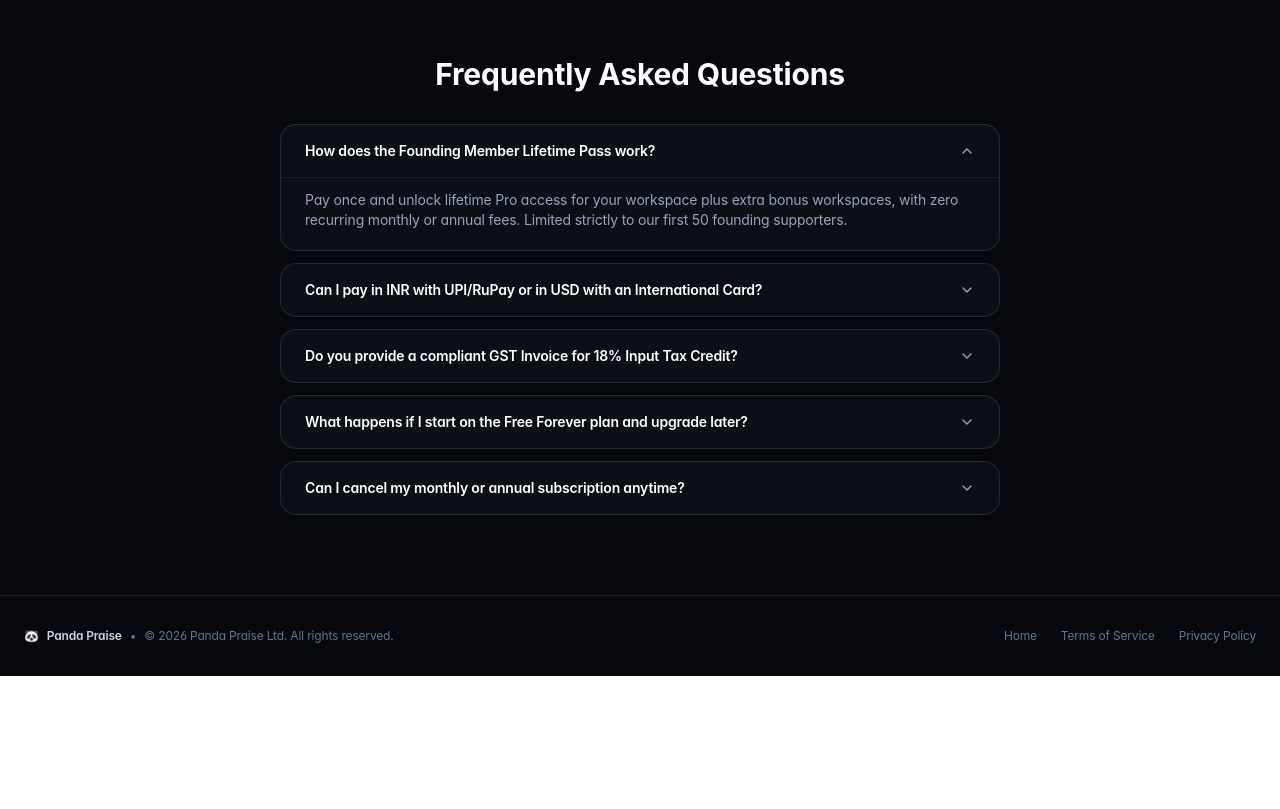
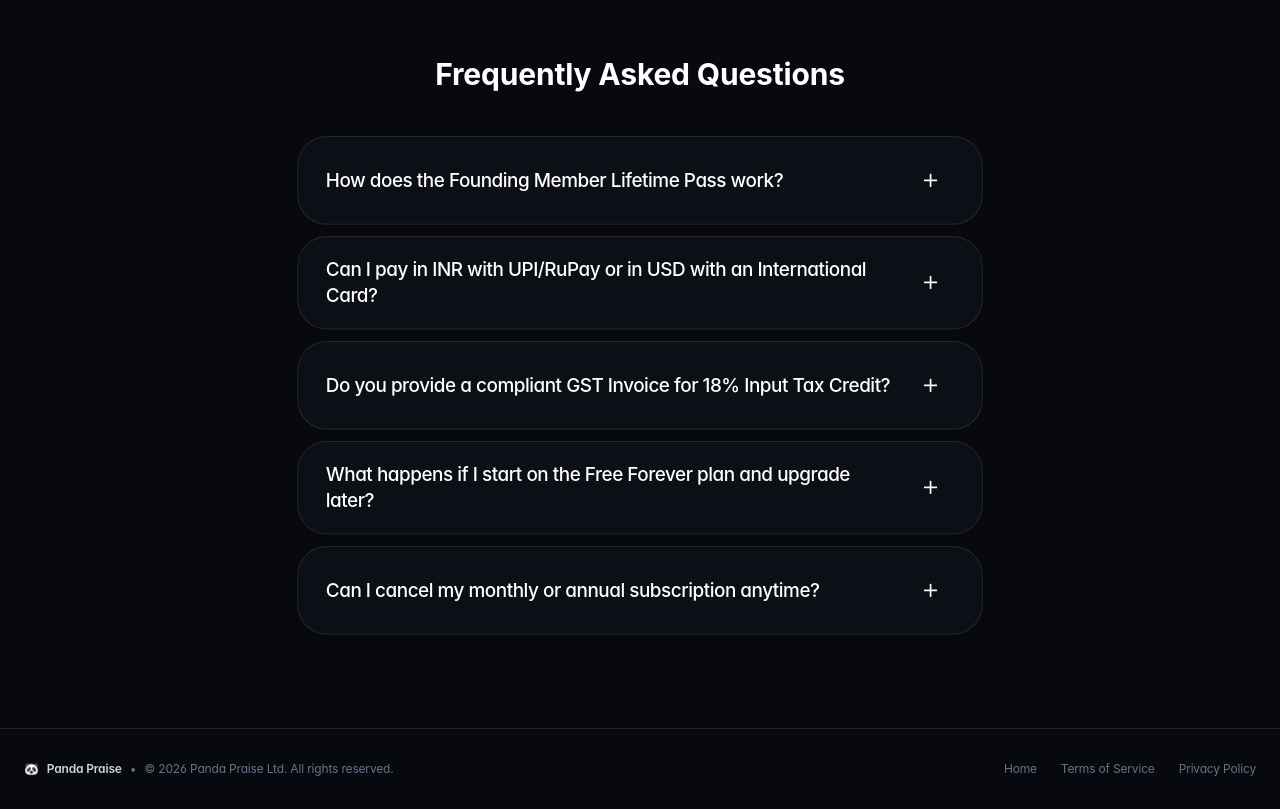
Before and after one commit to greetingsgopal-hub/testimonial-collector-dashboard, a React (Vite) app: page /pricing in a window 1280 px wide. Shown: the part 2320-3129 px from the top of the page. Before the commit the page ends 2996 px from the top, so only its background shows below. Built offline with nearby package versions, Linux system fonts and the light colour scheme; no server answers.

Commit message:
feat(cro): add animated MotionAccordion with spring physics for FAQs on Landing and Pricing pages

```diff
--- a/package.json
+++ b/package.json
@@ -14,6 +14,7 @@
     "clsx": "^2.1.1",
     "firebase": "^12.19.0",
     "lucide-react": "^1.16.0",
+    "motion": "^14.3.0",
     "qrcode": "^1.5.4",
     "react": "^18.3.1",
     "react-dom": "^18.3.1",
--- /dev/null
+++ b/src/components/MotionAccordion.tsx
@@ -0,0 +1,186 @@
+"use client";
+
+import * as React from "react";
+import { motion } from "motion/react";
+
+import { cn } from "@/lib/utils";
+
+export interface MotionAccordionItem {
+  question: React.ReactNode;
+  answer: React.ReactNode;
+}
+
+export interface MotionAccordionProps {
+  items: MotionAccordionItem[];
+  /** @default 10 */
+  gap?: number;
+  className?: string;
+  itemClassName?: string;
+}
+
+function AccordionItem({
+  item,
+  isOpen,
+  onToggle,
+  itemId,
+  panelId,
+  itemClassName,
+}: {
+  item: MotionAccordionItem;
+  isOpen: boolean;
+  onToggle: () => void;
+  itemId: string;
+  panelId: string;
+  itemClassName?: string;
+}) {
+  const contentRef = React.useRef<HTMLDivElement>(null);
+  const [contentH, setContentH] = React.useState(0);
+
+  React.useEffect(() => {
+    const el = contentRef.current;
+    if (!el) return;
+    if (typeof ResizeObserver === "undefined") {
+      setContentH(el.scrollHeight || 200);
+      return;
+    }
+    const ro = new ResizeObserver(() => setContentH(el.scrollHeight));
+    ro.observe(el);
+    setContentH(el.scrollHeight);
+    return () => ro.disconnect();
+  }, []);
+
+  return (
+    <motion.div
+      layout
+      className={cn(
+        "overflow-hidden rounded-[30px] bg-surface text-foreground shadow-xs border border-black/5 dark:border-white/10",
+        itemClassName,
+        isOpen && " ",
+      )}
+      transition={{ type: "spring", stiffness: 280, damping: 28, mass: 0.9 }}
+      animate={{ scale: isOpen ? 1 : 0.985 }}
+      initial={false}
+      style={{ originX: 0.5, originY: 0 }}
+    >
+      <button
+        id={itemId}
+        type="button"
+        aria-controls={panelId}
+        aria-expanded={isOpen}
+        onClick={onToggle}
+        className="flex w-full cursor-pointer select-none items-center justify-between gap-4 px-7 py-5 text-left"
+      >
+        <span className="text-[clamp(1.1rem,1.5vw,1.25rem)] font-medium tracking-tight leading-snug">
+          {item.question}
+        </span>
+
+        <motion.span
+          aria-hidden="true"
+          initial={false}
+          animate={{
+            rotate: isOpen ? 180 : 0,
+            scale: isOpen ? 1.05 : 1,
+          }}
+          transition={{ type: "spring", stiffness: 480, damping: 28 }}
+          className="inline-flex size-12 shrink-0 items-center justify-center text-foreground"
+        >
+          {isOpen ? (
+            <svg
+              width="14"
+              height="14"
+              viewBox="0 0 14 2"
+              fill="none"
+              aria-hidden
+            >
+              <path
+                d="M1 1h12"
+                stroke="currentColor"
+                strokeWidth="1.75"
+                strokeLinecap="round"
+              />
+            </svg>
+          ) : (
+            <svg
+              width="14"
+              height="14"
+              viewBox="0 0 14 14"
+              fill="none"
+              aria-hidden
+            >
+              <path
+                d="M7 1v12M1 7h12"
+                stroke="currentColor"
+                strokeWidth="1.75"
+                strokeLinecap="round"
+              />
+            </svg>
+          )}
+        </motion.span>
+      </button>
+
+      <motion.div
+        id={panelId}
+        role="region"
+        aria-labelledby={itemId}
+        animate={{
+          height: isOpen ? contentH : 0,
+          opacity: isOpen ? 1 : 0,
+        }}
+        initial={false}
+        transition={{
+          height: { type: "spring", stiffness: 340, damping: 34, mass: 0.9 },
+          opacity: { duration: 0.2, ease: "easeOut" },
+        }}
+        style={{ overflow: "hidden" }}
+      >
+        <motion.div
+          ref={contentRef}
+          animate={{ y: isOpen ? 0 : -8 }}
+          transition={{
+            type: "spring",
+            stiffness: 360,
+            damping: 30,
+            mass: 0.8,
+          }}
+          className="px-7 pb-7"
+        >
+          <div className="text-base sm:text-lg leading-7 sm:leading-8 font-normal tracking-normal text-foreground/75">
+            {item.answer}
+          </div>
+        </motion.div>
+      </motion.div>
+    </motion.div>
+  );
+}
+
+export function MotionAccordion({
+  items,
+  gap = 10,
+  className,
+  itemClassName,
+}: MotionAccordionProps) {
+  const rawId = React.useId();
+  const baseId = `accordion-${rawId.replace(/:/g, "")}`;
+
+  const [openIndex, setOpenIndex] = React.useState<number | null>(null);
+
+  const toggle = (i: number) => setOpenIndex((prev) => (prev === i ? null : i));
+
+  return (
+    <div className={cn("w-full", className)}>
+      <div className="flex flex-col rounded-[34px] p-1 sm:p-3" style={{ gap }}>
+        {items.map((item, i) => (
+          <AccordionItem
+            key={i}
+            item={item}
+            isOpen={openIndex === i}
+            onToggle={() => toggle(i)}
+            itemId={`${baseId}-trigger-${i}`}
+            panelId={`${baseId}-panel-${i}`}
+            itemClassName={itemClassName}
+          />
+        ))}
+      </div>
+    </div>
+  );
+}
--- a/src/index.css
+++ b/src/index.css
@@ -1,6 +1,16 @@
 @tailwind base;
 @tailwind components;
 @tailwind utilities;
+
+:root {
+  --surface: #ffffff;
+  --foreground: #0f172a;
+}
+
+.dark, [data-theme="dark"] {
+  --surface: #0d0f17;
+  --foreground: #f8fafc;
+}
 
 @layer base {
   html {
--- /dev/null
+++ b/src/lib/utils.ts
@@ -0,0 +1,6 @@
+import { clsx, type ClassValue } from 'clsx';
+import { twMerge } from 'tailwind-merge';
+
+export function cn(...inputs: ClassValue[]) {
+  return twMerge(clsx(inputs));
+}
--- a/src/pages/LandingPage.tsx
+++ b/src/pages/LandingPage.tsx
@@ -2,7 +2,6 @@
 import { Link } from 'react-router-dom';
 import {
   ArrowRight,
-  ChevronDown,
   Check,
   Clock,
   X as XIcon,
@@ -20,6 +19,7 @@
 import { INITIAL_REVIEWS } from '../lib/seedData';
 import { FloatingReviewDrawer } from '../components/widgets/FloatingReviewDrawer';
 import { SocialProofToast } from '../components/widgets/SocialProofToast';
+import { MotionAccordion } from '../components/MotionAccordion';
 
 const FAQ_ITEMS = [
   {
@@ -68,7 +68,6 @@
   });
 
   const { user } = useAuth();
-  const [openFaqIndex, setOpenFaqIndex] = useState<number | null>(null);
   const [activeShareTab, setActiveShareTab] = useState<'widgets' | 'walls' | 'popups' | 'images'>('widgets');
   const [interactiveWidgetTab, setInteractiveWidgetTab] = useState<'wall' | 'ticker' | 'badge' | 'card'>('wall');
   const [showHeartTab, setShowHeartTab] = useState(false);
@@ -96,10 +95,6 @@
     handleScroll();
     return () => window.removeEventListener('scroll', handleScroll);
   }, []);
-
-  const toggleFaq = (idx: number) => {
-    setOpenFaqIndex(openFaqIndex === idx ? null : idx);
-  };
 
   const scrollToSection = (id: string) => {
     const el = document.getElementById(id);
@@ -1248,37 +1243,13 @@
           </p>
         </div>
 
-        <div className="space-y-3">
-          {FAQ_ITEMS.map((item, idx) => {
-            const isOpen = openFaqIndex === idx;
-            return (
-              <div
-                key={idx}
-                className="bg-white rounded-2xl overflow-hidden transition-all shadow-xs border border-gray-200"
-              >
-                <button
-                  onClick={() => toggleFaq(idx)}
-                  className="w-full px-6 py-4 text-left flex items-center justify-between gap-4 hover:bg-gray-50/80 transition-colors cursor-pointer"
-                  aria-expanded={isOpen}
-                >
-                  <span className="text-sm sm:text-base font-semibold text-gray-900">
-                    {item.q}
-                  </span>
-                  <ChevronDown
-                    className={`w-4 h-4 text-gray-500 shrink-0 transition-transform duration-200 ${
-                      isOpen ? 'transform rotate-180 text-[#6701e6]' : ''
-                    }`}
-                  />
-                </button>
-                {isOpen && (
-                  <div className="px-6 pb-4 pt-1 text-xs sm:text-sm text-gray-600 leading-relaxed border-t border-gray-100 bg-gray-50/50">
-                    {item.a}
-                  </div>
-                )}
-              </div>
-            );
-          })}
-        </div>
+        <MotionAccordion
+          items={FAQ_ITEMS.map((item) => ({
+            question: item.q,
+            answer: item.a,
+          }))}
+          itemClassName="bg-white border border-gray-200/90 hover:border-brand-500/30 transition-colors shadow-xs"
+        />
       </section>
 
       {/* ── 12. Closing Hero CTA Block (Senja Signature Purple Block) ── */}
--- a/src/pages/PricingPage.tsx
+++ b/src/pages/PricingPage.tsx
@@ -5,7 +5,6 @@
   Globe,
   Crown,
   ArrowRight,
-  ChevronDown,
   Loader2,
   CheckCircle2,
   CreditCard,
@@ -17,6 +16,7 @@
 } from 'lucide-react';
 import { usePageSeo } from '../lib/seo';
 import { useAuth } from '../context/AuthContext';
+import { MotionAccordion } from '../components/MotionAccordion';
 
 declare global {
   interface Window {
@@ -152,7 +152,6 @@
   const [currency, setCurrency] = useState<Currency>('INR');
   const [billingCycle, setBillingCycle] = useState<BillingCycle>('annual');
   const [loadingPlan, setLoadingPlan] = useState<PlanId | null>(null);
-  const [openFaqIndex, setOpenFaqIndex] = useState<number | null>(0);
   const [checkoutBanner, setCheckoutBanner] = useState<{
     type: 'success' | 'error';
     message: string;
@@ -818,35 +817,14 @@
           Frequently Asked Questions
         </h2>
 
-        <div className="space-y-3">
-          {FAQS.map((item, idx) => {
-            const isOpen = openFaqIndex === idx;
-            return (
-              <div
-                key={idx}
-                className="rounded-2xl bg-[#0D0F17] border border-white/10 overflow-hidden"
-              >
-                <button
-                  type="button"
-                  onClick={() => setOpenFaqIndex(isOpen ? null : idx)}
-                  className="w-full px-6 py-4 text-left flex items-center justify-between gap-4 font-semibold text-sm text-white hover:bg-white/[0.02] transition-colors cursor-pointer"
-                >
-                  <span>{item.q}</span>
-                  <ChevronDown
-                    className={`w-4 h-4 text-slate-400 shrink-0 transition-transform ${
-                      isOpen ? 'rotate-180 text-purple-400' : ''
-                    }`}
-                  />
-                </button>
-                {isOpen && (
-                  <div className="px-6 pb-5 text-xs sm:text-sm text-slate-400 leading-relaxed border-t border-white/5 pt-3">
-                    {item.a}
-                  </div>
-                )}
-              </div>
-            );
-          })}
-        </div>
+        <MotionAccordion
+          items={FAQS.map((item) => ({
+            question: item.q,
+            answer: item.a,
+          }))}
+          className="dark"
+          itemClassName="bg-[#0D0F17] text-white border border-white/10 hover:border-purple-500/30 transition-colors shadow-xs"
+        />
       </section>
 
       {/* ================= FOOTER ================= */}
--- a/tailwind.config.js
+++ b/tailwind.config.js
@@ -60,6 +60,8 @@
           'tertiary-fixed': '#ffddb8',
           'tertiary-container': '#885500',
         },
+        surface: 'var(--surface, #ffffff)',
+        foreground: 'var(--foreground, #0f172a)',
       },
       fontFamily: {
         sans: ['-apple-system', 'BlinkMacSystemFont', '"SF Pro Text"', '"SF Pro Display"', 'Inter', 'system-ui', 'sans-serif'],
@@ -76,6 +78,7 @@
         'apple-badge': '0.035em',
       },
       boxShadow: {
+        'xs': '0 1px 2px 0 rgba(0, 0, 0, 0.05)',
         'glow': '0 0 35px -5px rgba(79, 70, 229, 0.35)',
         'glow-sm': '0 0 20px -3px rgba(79, 70, 229, 0.25)',
         'glow-emerald': '0 0 25px -5px rgba(16, 185, 129, 0.3)',
--- a/vitest.config.ts
+++ b/vitest.config.ts
@@ -1,6 +1,12 @@
 import { defineConfig } from 'vitest/config';
+import path from 'path';
 
 export default defineConfig({
+  resolve: {
+    alias: {
+      '@': path.resolve(__dirname, './src'),
+    },
+  },
   test: {
     environment: 'jsdom',
     globals: true,
```
Also changed, not shown: 2 other files (tests, documents, lock files or other folders).
